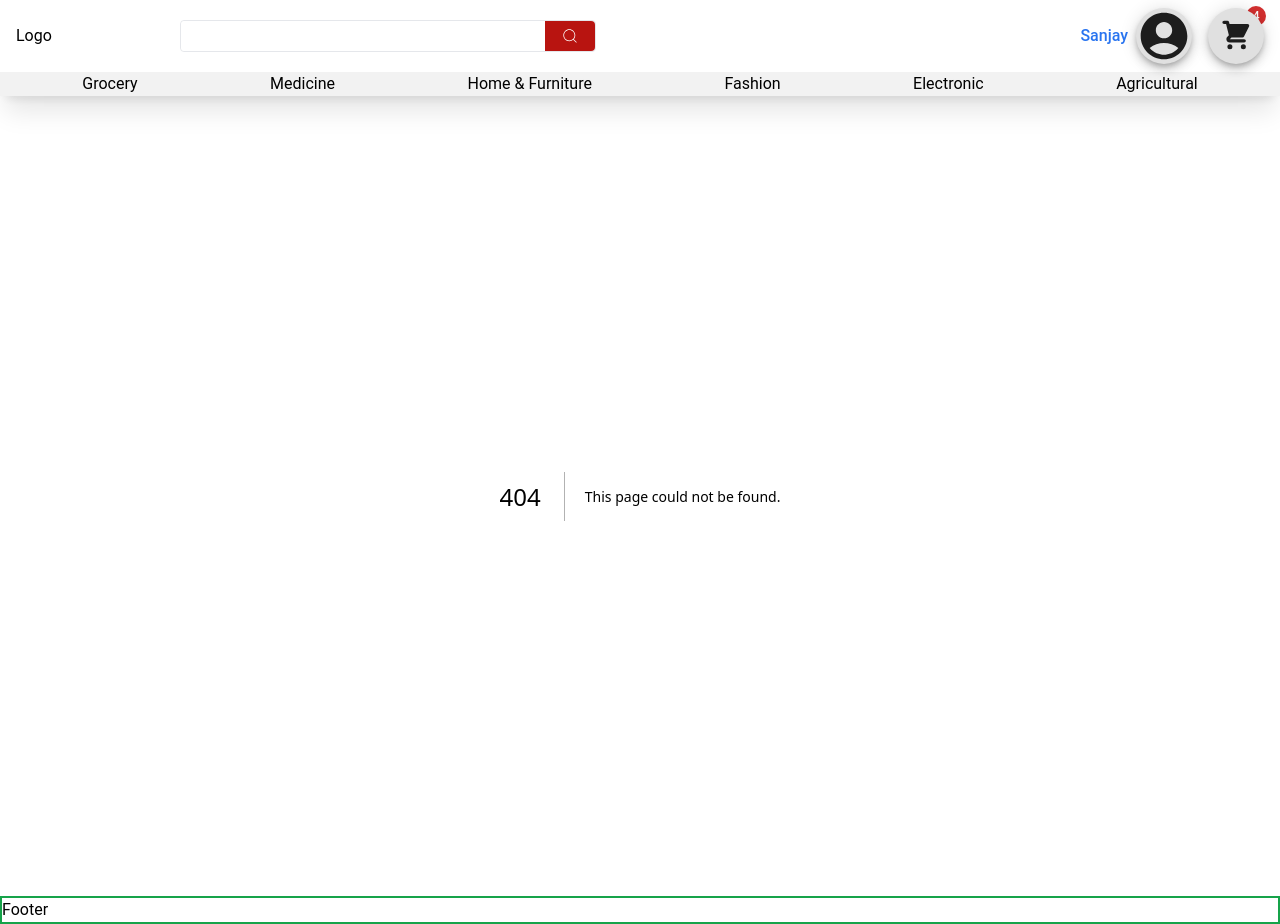
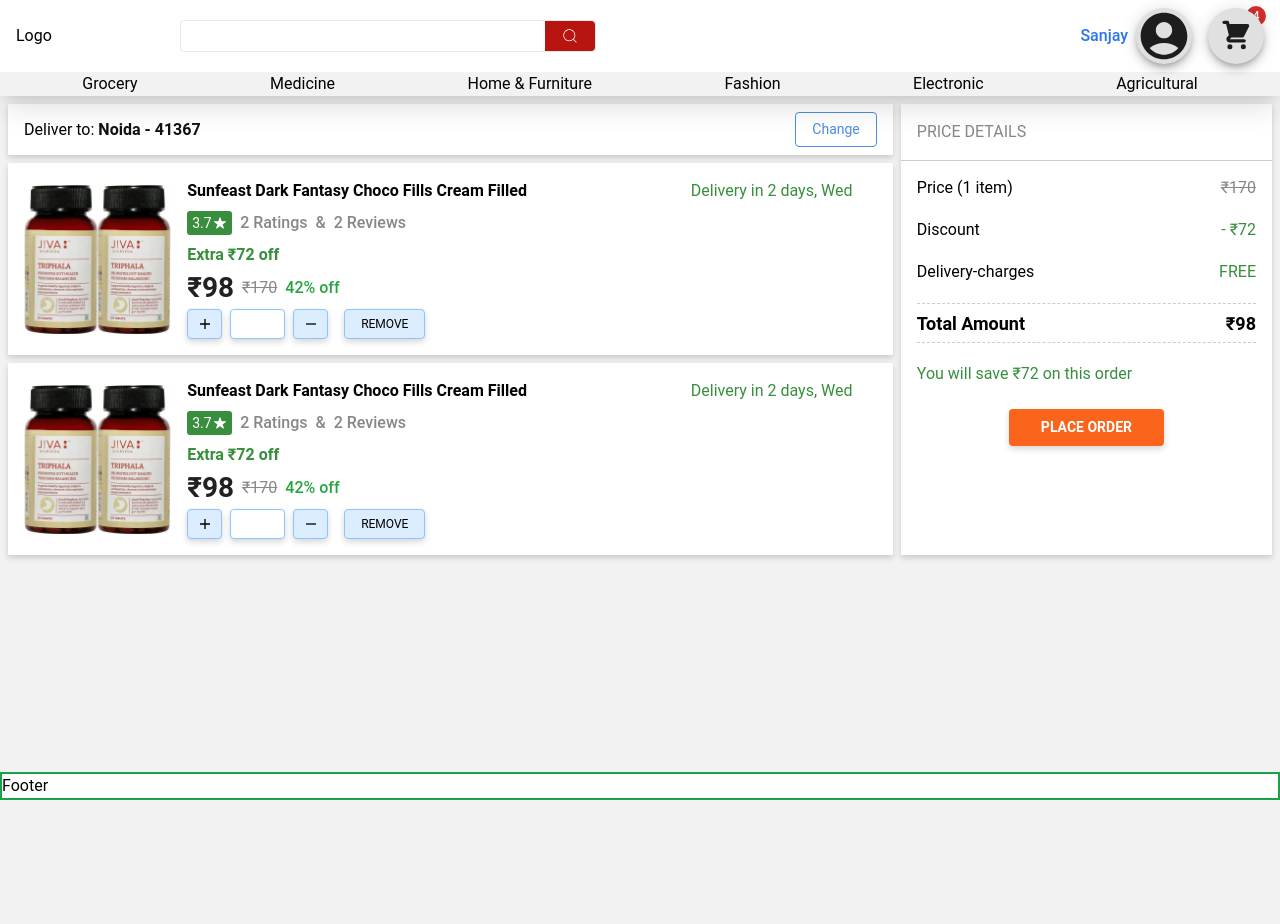
Before and after one commit to sanjay9616/rdship-mern, a Next.js app: page /view-cart in a window 1280 px wide. Before the commit this address had no page. After the commit the page ends 800 px from the top, so only its background shows below. Built offline with nearby package versions, Linux system fonts and the light colour scheme.

Commit message:
implemented cart ui

```diff
--- /dev/null
+++ b/app/view-cart/page.tsx
@@ -0,0 +1,129 @@
+import React from 'react'
+import { IoIosStar, IoMdAdd, IoMdRemove } from 'react-icons/io'
+
+const page = () => {
+  return (
+    <section>
+      <div className='m-2 flex justify-between flex-wrap'>
+        <div className='w-[70%] border-box min-w-[510px]'>
+          <div className='bg-white shadow-[0_3px_6px_rgb(0_0_0_/_16%)] pt-2 pb-2 pl-4 pr-4 flex items-center justify-between'>
+            <div>
+              <span className=''>Deliver to: </span>
+              <span className='text-[#111112] font-[600]'>Noida - 41367</span>
+            </div>
+            <button type='button' className='pl-4 pr-4 h-[35px] text-[14px] text-[#498de5] border border-solid border-[#498de5] rounded-[4px] bg-[##F2F2F2]'>
+              Change
+            </button>
+          </div>
+          <div className='cursor-pointer shadow-[0_3px_6px_rgb(0_0_0_/_16%)] bg-white mt-2 p-4 flex'>
+            <div className='w-[150px] h-[150px] flex items-center justify-center m-auto'>
+              <img src="/1.webp" alt="" className='max-w-full max-h-full' />
+            </div>
+            <div className='ml-4 mr-4 w-[calc(100%-150px-1rem)]'>
+              <div className='flex items-center justify-between'>
+                <div className='font-[600] text-[16px] truncate'>Sunfeast Dark Fantasy Choco Fills Cream Filled</div>
+                <div className='text-[16px] text-[#388e3c] w-[170px]'>Delivery in 2 days, Wed</div>
+              </div>
+              <div className='mt-2 flex'>
+                <div className='flex items-center justify-between bg-[#388e3c] w-[45px] rounded-[3px] text-white text-[14px] pl-[5px] pr-[5px]'>
+                  <span>3.7</span>
+                  <IoIosStar className='mb-[1px]' />
+                </div>
+                <div className='ml-2 text-[#878787] font-[500]'>2 Ratings</div>
+                <div className='ml-2 text-[#878787] font-[500]'>&</div>
+                <div className='ml-2 text-[#878787] font-[500]'>2 Reviews</div>
+              </div>
+              <div className='mt-2 text-[#388e3c] font-[600]'>Extra ₹72 off</div>
+              <div className='flex items-center'>
+                <div className='text-[28px] font-[600] text-[#212121]'>₹98</div>
+                <div className='ml-[8px] text-[16px] text-[#878787] line-through inline-block'>₹170</div>
+                <div className='ml-[8px] text-[16px] text-[#26a541] font-[500] tracking-normal'>42% off</div>
+              </div>
+              <div className='flex items-center'>
+                <button type='button' className='rounded-[4px] border border-solid border-[#8bc5ff] bg-[#dbedff] shadow-[0_3px_6px_rgb(0_0_0_/_16%)] w-[35px] h-[30px] flex items-center justify-center'>
+                  <IoMdAdd />
+                </button>
+                <input type="text" className='rounded-[4px] border border-solid border-[#8bc5ff] shadow-[0_3px_6px_rgb(0_0_0_/_16%)] w-[55px] h-[30px] flex items-center justify-center ml-2 mr-2 text-center' />
+                <button type='button' className='rounded-[4px] border border-solid border-[#8bc5ff] bg-[#dbedff] shadow-[0_3px_6px_rgb(0_0_0_/_16%)] w-[35px] h-[30px] flex items-center justify-center'>
+                  <IoMdRemove />
+                </button>
+                <button type='button' className='rounded-[4px] border border-solid border-[#8bc5ff] bg-[#dbedff] shadow-[0_3px_6px_rgb(0_0_0_/_16%)] text-[12px] pl-4 pr-4 ml-4 h-[30px] flex items-center justify-center'>
+                  REMOVE
+                </button>
+              </div>
+            </div>
+          </div>
+          <div className='cursor-pointer shadow-[0_3px_6px_rgb(0_0_0_/_16%)] bg-white mt-2 p-4 flex'>
+            <div className='w-[150px] h-[150px] flex items-center justify-center m-auto'>
+              <img src="/1.webp" alt="" className='max-w-full max-h-full' />
+            </div>
+            <div className='ml-4 mr-4 w-[calc(100%-150px-1rem)]'>
+              <div className='flex items-center justify-between'>
+                <div className='font-[600] text-[16px] truncate'>Sunfeast Dark Fantasy Choco Fills Cream Filled</div>
+                <div className='text-[16px] text-[#388e3c] w-[170px]'>Delivery in 2 days, Wed</div>
+              </div>
+              <div className='mt-2 flex'>
+                <div className='flex items-center justify-between bg-[#388e3c] w-[45px] rounded-[3px] text-white text-[14px] pl-[5px] pr-[5px]'>
+                  <span>3.7</span>
+                  <IoIosStar className='mb-[1px]' />
+                </div>
+                <div className='ml-2 text-[#878787] font-[500]'>2 Ratings</div>
+                <div className='ml-2 text-[#878787] font-[500]'>&</div>
+                <div className='ml-2 text-[#878787] font-[500]'>2 Reviews</div>
+              </div>
+              <div className='mt-2 text-[#388e3c] font-[600]'>Extra ₹72 off</div>
+              <div className='flex items-center'>
+                <div className='text-[28px] font-[600] text-[#212121]'>₹98</div>
+                <div className='ml-[8px] text-[16px] text-[#878787] line-through inline-block'>₹170</div>
+                <div className='ml-[8px] text-[16px] text-[#26a541] font-[500] tracking-normal'>42% off</div>
+              </div>
+              <div className='flex items-center'>
+                <button type='button' className='rounded-[4px] border border-solid border-[#8bc5ff] bg-[#dbedff] shadow-[0_3px_6px_rgb(0_0_0_/_16%)] w-[35px] h-[30px] flex items-center justify-center'>
+                  <IoMdAdd />
+                </button>
+                <input type="text" className='rounded-[4px] border border-solid border-[#8bc5ff] shadow-[0_3px_6px_rgb(0_0_0_/_16%)] w-[55px] h-[30px] flex items-center justify-center ml-2 mr-2 text-center' />
+                <button type='button' className='rounded-[4px] border border-solid border-[#8bc5ff] bg-[#dbedff] shadow-[0_3px_6px_rgb(0_0_0_/_16%)] w-[35px] h-[30px] flex items-center justify-center'>
+                  <IoMdRemove />
+                </button>
+                <button type='button' className='rounded-[4px] border border-solid border-[#8bc5ff] bg-[#dbedff] shadow-[0_3px_6px_rgb(0_0_0_/_16%)] text-[12px] pl-4 pr-4 ml-4 h-[30px] flex items-center justify-center'>
+                  REMOVE
+                </button>
+              </div>
+            </div>
+          </div>
+        </div>
+        <div className='w-[calc(30%-0.5rem)] bg-white shadow-[0_3px_6px_rgb(0_0_0_/_16%)] ml-2 border-box min-w-[200px]'>
+          <div className='sticky top-[75px]'>
+            <div className='p-4 border-b border-solid border-[#ccc] text-[#878787] text-[16px]'>PRICE DETAILS</div>
+            <div className='pl-4 pr-4'>
+              <div className='flex items-center justify-between mt-3 mb-3 text-[16px] h-[30px]'>
+                <span className=''>Price (1 item)</span>
+                <span className='text-[#878787] line-through'>₹170</span>
+              </div>
+              <div className='flex items-center justify-between mt-3 mb-3 text-[16px] h-[30px]'>
+                <span className=''>Discount</span>
+                <span className='text-[#388e3c]'>- ₹72</span>
+              </div>
+              <div className='flex items-center justify-between mt-3 mb-3 text-[16px] h-[30px]'>
+                <span className=''>Delivery-charges</span>
+                <span className='text-[#388e3c]'>FREE</span>
+              </div>
+              <div className='flex items-center justify-between mt-4 mb-4 text-[18px] font-[600] h-[40px] border-t border-b border-dashed border-[#ccc]'>
+                <span>Total Amount</span>
+                <span>₹98</span>
+              </div>
+              <div className='mt-4 mb-4 text-[16px] leading-[30px] text-[#388e3c]'>You will save ₹72 on this order</div>
+              <div className='flex items-center justify-center m-5'>
+                <button type='button' className='mb-4 bg-[#fb641b] shadow-[0_3px_6px_rgb(0_0_0_/_16%)] text-white text-[14px] pl-8 pr-8 pt-2 pb-2 rounded-[4px] font-[600]'>
+                  PLACE ORDER
+                </button>
+              </div>
+            </div>
+          </div>
+        </div>
+      </div>
+    </section>
+  )
+}
+
+export default page
--- a/components/Header.tsx
+++ b/components/Header.tsx
@@ -48,13 +48,13 @@ const Header = () => {
             </div>
           </Fab>
         </div>
-        <div className='flex'>
+        <Link href={'/view-cart'} className='flex'>
           <Badge badgeContent={4} color="error" overlap="circular" className=''>
             <Fab className='text-[#2874f0] bg-[#F2F2F2] h-[45px] w-[45px] z-0'>
               <HiShoppingCart className='w-[60%] h-[60%]' />
             </Fab>
           </Badge>
-        </div>
+        </Link>
       </div>
       <div className='flex flex-row items-center justify-around pl-4 pr-4 mt-2 bg-[#F2F2F2]'>
         <button type='button'>Grocery</button>
```
